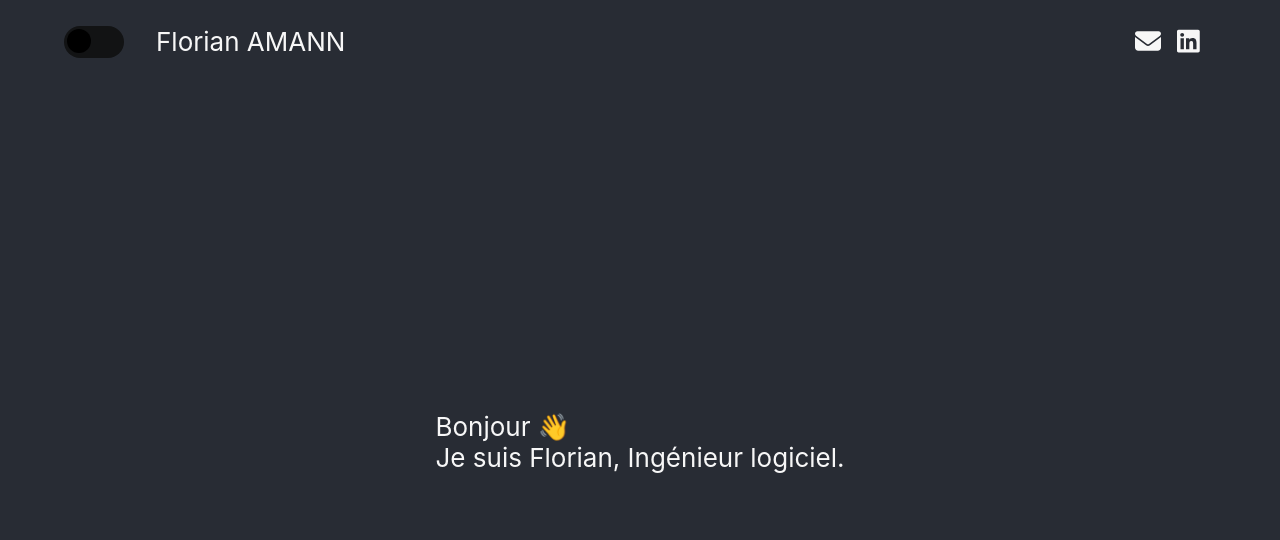
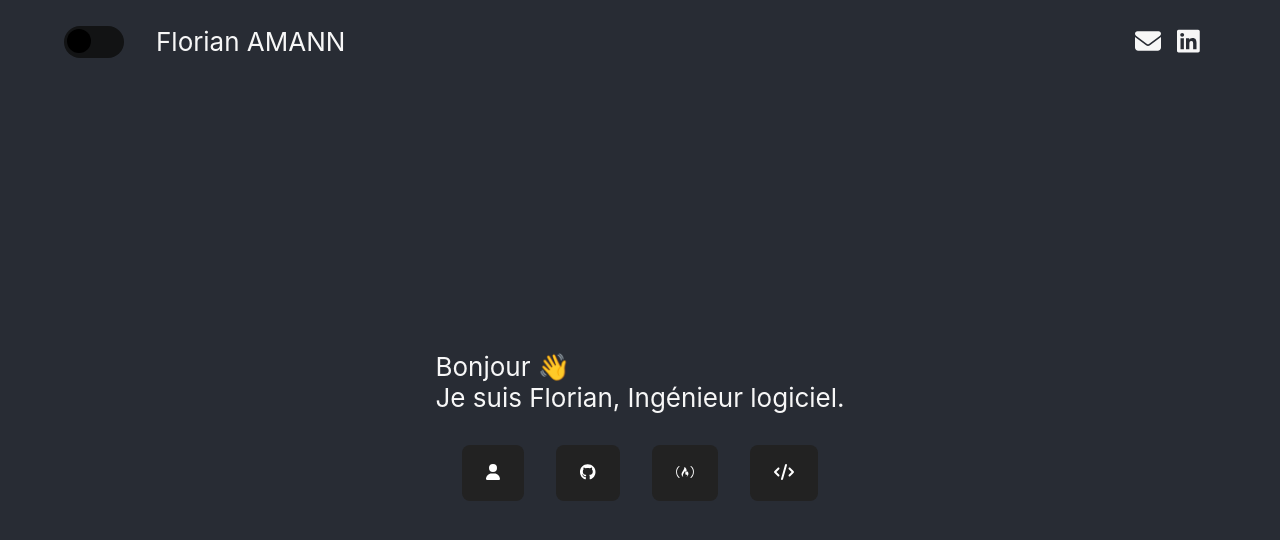
Before and after one commit to Lauiss/portfolio, a JavaScript app: page / in a window 1280 px wide. Shown: the top 540 px of the page. Built offline with nearby package versions, Linux system fonts and the light colour scheme; the HTML template or start-up script is replaced by a standard one.

Commit message:
added custom buttons

```diff
--- a/src/App.css
+++ b/src/App.css
@@ -46,6 +46,11 @@ span:hover{
   transition: 0.5s ease-in-out;
 }
 
-.App-link {
-  color: var(--accentuation_color);
+.btns-containers{
+  display: flex;
+  flex-direction: row;
+  align-items: center;
+  justify-content: center;
+  padding: 1rem;
+  width:100%
 }
--- a/src/App.js
+++ b/src/App.js
@@ -1,6 +1,8 @@
 import './App.css';
 import CustomButton from './Button/custom_button';
 import CustomHeader from './Header/custom_header';
+import { faUser, faCode } from '@fortawesome/free-solid-svg-icons'
+import { faGithub, faFreeCodeCamp } from '@fortawesome/free-brands-svg-icons';
 
 function App() {
   return (
@@ -13,6 +15,12 @@ function App() {
           <p>Bonjour 👋</p>
           <p>Je suis <span>Florian</span>, Ingénieur logiciel.</p>
         </div>
+        <div className="btns-containers">
+        <CustomButton icon={faUser} className="btn-margin" />
+        <CustomButton icon={faGithub} className="btn-margin" />
+        <CustomButton icon={faFreeCodeCamp} className="btn-margin" />
+        <CustomButton icon={faCode} className="btn-margin" />
+        </div>
       </div>
     </div>
   );
--- a/src/Button/custom_button.css
+++ b/src/Button/custom_button.css
@@ -0,0 +1,37 @@
+/* CSS */
+button {
+    background-color: #222;
+    border-radius: 0.5rem;
+    border-style: none;
+    box-sizing: border-box;
+    color: #fff;
+    cursor: pointer;
+    display: inline-block;
+    font-size: 1rem;
+    font-weight: 700;
+    line-height: 1.5;
+    margin: 0;
+    max-width: none;
+    min-height: 2rem;
+    min-width: 2rem;
+    outline: none;
+    overflow: hidden;
+    padding: 1rem 1.5rem;
+    position: relative;
+    text-align: center;
+    width: 100%;
+    height: 100%;
+    transition: transform 0.5s ease;
+  }
+
+  button:hover,
+  button:focus {
+    opacity: .75;
+    color: #63E6BE;
+    transform: translateY(-1rem);
+    transition: 0.5s ease-in-out;
+  }
+
+  .btn-container {
+    padding: 1rem;
+  }
--- a/src/Button/custom_button.js
+++ b/src/Button/custom_button.js
@@ -1,9 +1,11 @@
 import './custom_button.css';
+import { FontAwesomeIcon } from '@fortawesome/react-fontawesome'
 
-function CustomButton(){
+
+function CustomButton({ icon }){
     return(
-        <div>
-
+        <div className="btn-container">
+<button role=""><FontAwesomeIcon icon={icon} /></button>
         </div>
     )
 }
--- a/src/Header/custom_header.css
+++ b/src/Header/custom_header.css
@@ -90,6 +90,7 @@
     list-style: none;
     display: inline;
     margin-right: 1rem;
+    transition: transform 1s ease;
   }
 
   li:hover {
```
